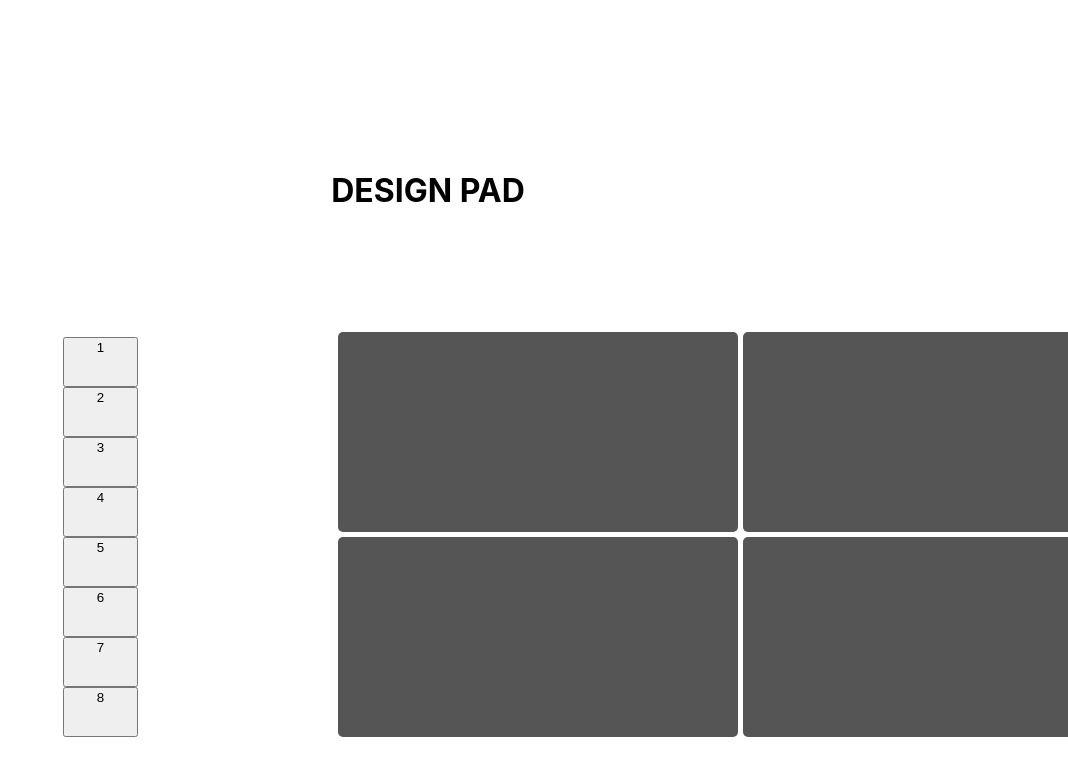
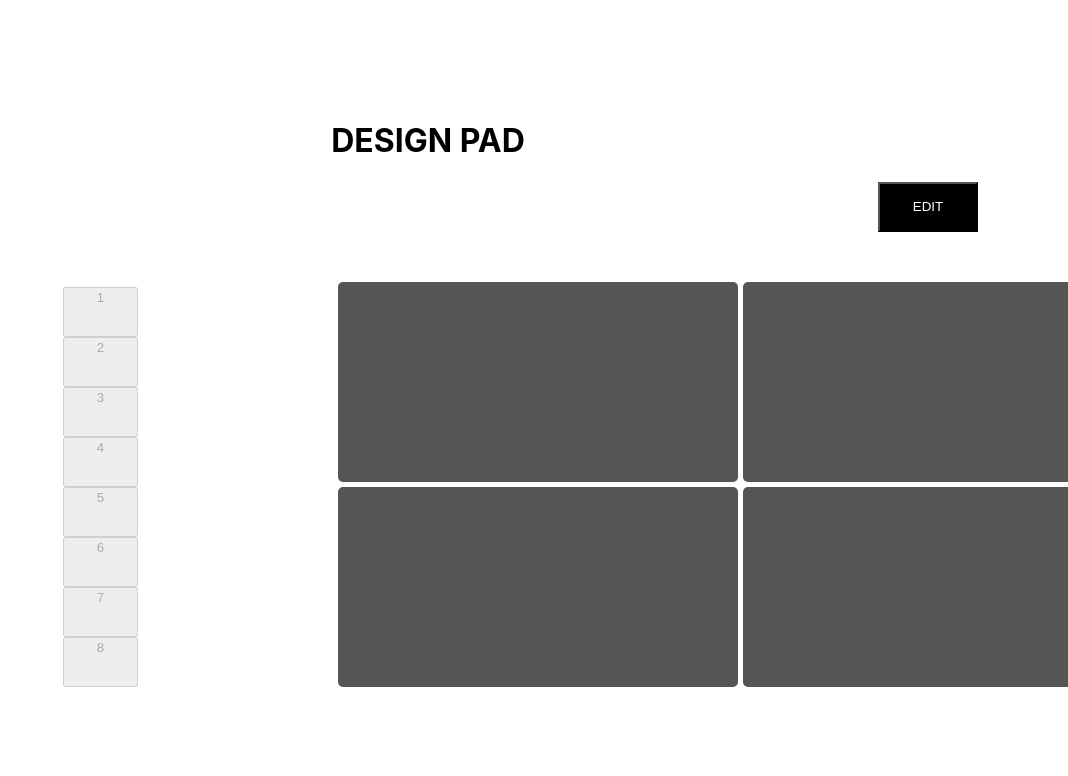
Before and after one commit to 464squad/design-pad, a React (Create React App) app: page / in a window 1280 px wide. Shown: the top 776 px of the page, without its empty margins (212-1280 px from the left). Built offline with nearby package versions, Linux system fonts and the light colour scheme.

Commit message:
Added edit btn functionality

```diff
--- a/src/components/DesignBoard.css
+++ b/src/components/DesignBoard.css
@@ -4,7 +4,7 @@
     flex-wrap: wrap;
     width: 500px;
     left: 550px;
-    top: 250px;
+    top: 150px;
     grid-row-gap: 5px;
     grid-template-columns: repeat(2, 405px);
 }
--- a/src/components/DesignContainer.css
+++ b/src/components/DesignContainer.css
@@ -1,4 +1,14 @@
 .header{
     position: relative;
-    top: 150px;
+    top: 100px;
 }
+
+.editBtn{
+    position: relative;
+    top: 100px;
+    left: 500px;
+    height: 50px;
+    width: 100px;
+    background-color: black;
+    color: white;
+}
--- a/src/components/DesignContainer.js
+++ b/src/components/DesignContainer.js
@@ -6,6 +6,9 @@ import './DesignContainer.css'
 class DesignContainer extends Component {
     constructor(props){
         super(props);
+        this.state = {
+            isEnabled: true
+        }
 
     }
 
@@ -24,13 +27,25 @@ class DesignContainer extends Component {
         ev.dataTransfer.setData("id", ev.target.id)
         console.log("IN HANDLE DRAG FUNCTION: " + ev.target.id)
     }
+    handleEdit = ev => {
+        this.setState({
+            isEnabled: !this.state.isEnabled
+        })
+        if(this.state.isEnabled){
+            ev.target.style.backgroundColor = 'red'
+        }
+        else{
+            ev.target.style.backgroundColor = 'black'
+        }
+    }
 
     render() {
         return (
             <div>
                 <h1 className='header'>DESIGN PAD</h1>
+                <button className='editBtn' onClick={this.handleEdit}> EDIT </button>
                 <DesignBoard  handleDrop={this.handleDrop} allowDrop={this.allowDrop}/>
-                <PadInput handleDrag={this.handleDrag}/>
+                <PadInput handleDrag={this.handleDrag} enable={this.state.isEnabled}/>
             </div>
         )
     }
--- a/src/components/PadInput.css
+++ b/src/components/PadInput.css
@@ -2,7 +2,7 @@
     position: relative;
     height: 50px;
     width: 75px;
-    top: -150px;
+    top: -250px;
     left: 275px;
     display: grid;
     flex-wrap: wrap;
--- a/src/components/PadInput.js
+++ b/src/components/PadInput.js
@@ -2,13 +2,16 @@ import React, { Component } from 'react'
 import './PadInput.css'
 
 class PadInput extends Component {
+    constructor(props){
+        super(props)
+    }
     render() {
         const arr = [1, 2, 3, 4, 5, 6, 7, 8]
         const colors = ["red", "blue", "green", "yellow", "orange", "purple", "pink", "cyan"]
         return (
             <div>
                 {arr.map((value, index) => {
-                    return <button className="inputs" key={index} draggable="true" onDragStart={this.props.handleDrag} id={colors[index]}>{value}</button>
+                    return <button className="inputs" disabled={this.props.enable} key={index} draggable="true" onDragStart={this.props.handleDrag} id={colors[index]}>{value}</button>
                 })
                 }
             </div>
```
